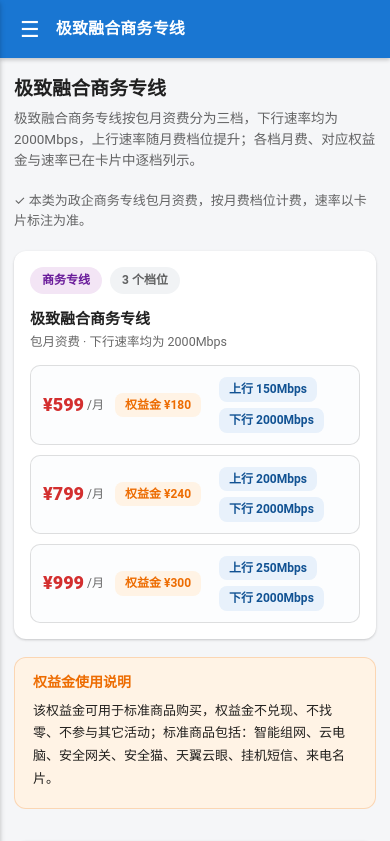
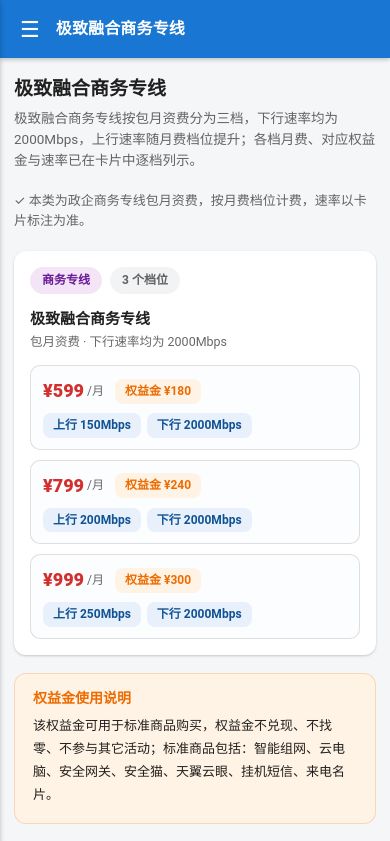
Before and after one commit to Hndxby/hndxby.github.io, a plain HTML site: page policy/zhengqi.html in a window 390 px wide. Shown: the top 841 px of the page. Drawn offline with Linux system fonts and the light colour scheme.

Commit message:
fix(mobile): 修复政企政策页面在手机上横向溢出（合约版商务专线档位标签顶出卡片）

```diff
--- a/policy/zhengqi.html
+++ b/policy/zhengqi.html
@@ -111,12 +111,12 @@
   /* 专线资费档位行 */
   .opts{display:flex;flex-direction:column;gap:10px}
   .opt{border:1px solid var(--div);border-radius:10px;padding:12px 14px;background:#fcfdfe;min-width:0;display:flex;align-items:center;gap:8px 18px;flex-wrap:wrap}
-  .opt .on{flex:none;display:flex;align-items:center;gap:3px;min-width:118px;flex-wrap:wrap}
+  .opt .on{flex:0 1 auto;display:flex;align-items:center;gap:3px;min-width:0;flex-wrap:wrap}
   .opt .fee{font-size:21px;font-weight:800;color:var(--red);white-space:nowrap}
   .opt .fee-unit{font-size:12px;color:var(--sub);font-weight:400}
   .opt .compose{font-size:12px;color:var(--sub);font-weight:400;white-space:nowrap;margin-left:2px}
   .opt .bonus{font-size:12px;font-weight:700;color:var(--orange);background:var(--orange-l);border-radius:8px;padding:3px 10px;margin-left:8px;white-space:nowrap}
-  .opt .om{flex:1;min-width:220px;display:flex;gap:6px;flex-wrap:wrap;align-items:center;font-size:11.5px;color:var(--sub)}
+  .opt .om{flex:1 1 220px;min-width:0;display:flex;gap:6px;flex-wrap:wrap;align-items:center;font-size:11.5px;color:var(--sub)}
   .opt .om .lv{background:var(--primary-l);color:var(--primary-d);border-radius:8px;padding:3px 10px;font-weight:700;font-size:12px;white-space:nowrap}
 
   /* 价格墙（各档包含内容相同时用） */
@@ -159,9 +159,9 @@
     .appbar-badge{display:none}
     .grid{grid-template-columns:1fr;gap:14px}
     .card{padding:16px}
-    .opt{padding:11px 12px}
-    .opt .on{min-width:96px}
-    .opt .om{min-width:0}
+    .opt{padding:11px 12px;flex-direction:column;align-items:stretch;gap:8px}
+    .opt .on{width:100%;min-width:0}
+    .opt .om{width:100%;min-width:0;flex:none}
     .opt .fee{font-size:18px}
     .notes{padding:16px}
     .notes ul{grid-template-columns:1fr}
```
